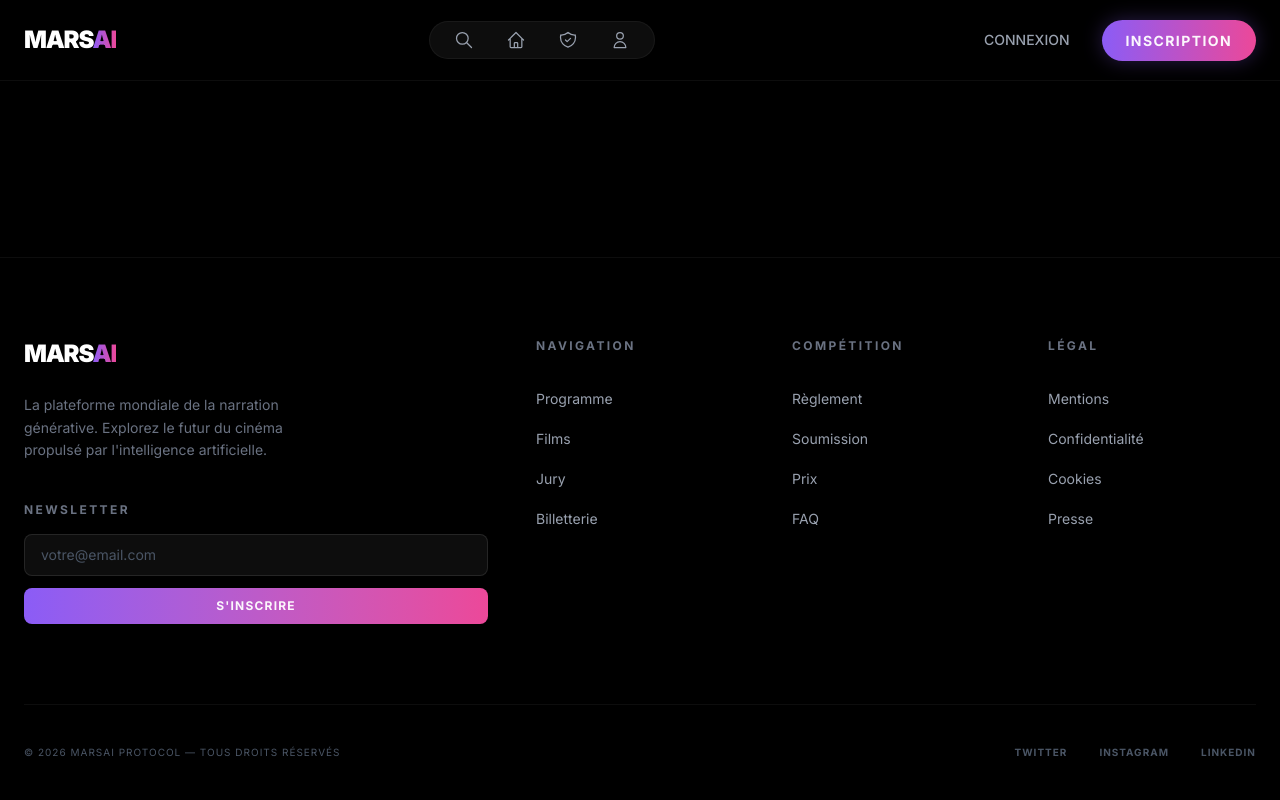
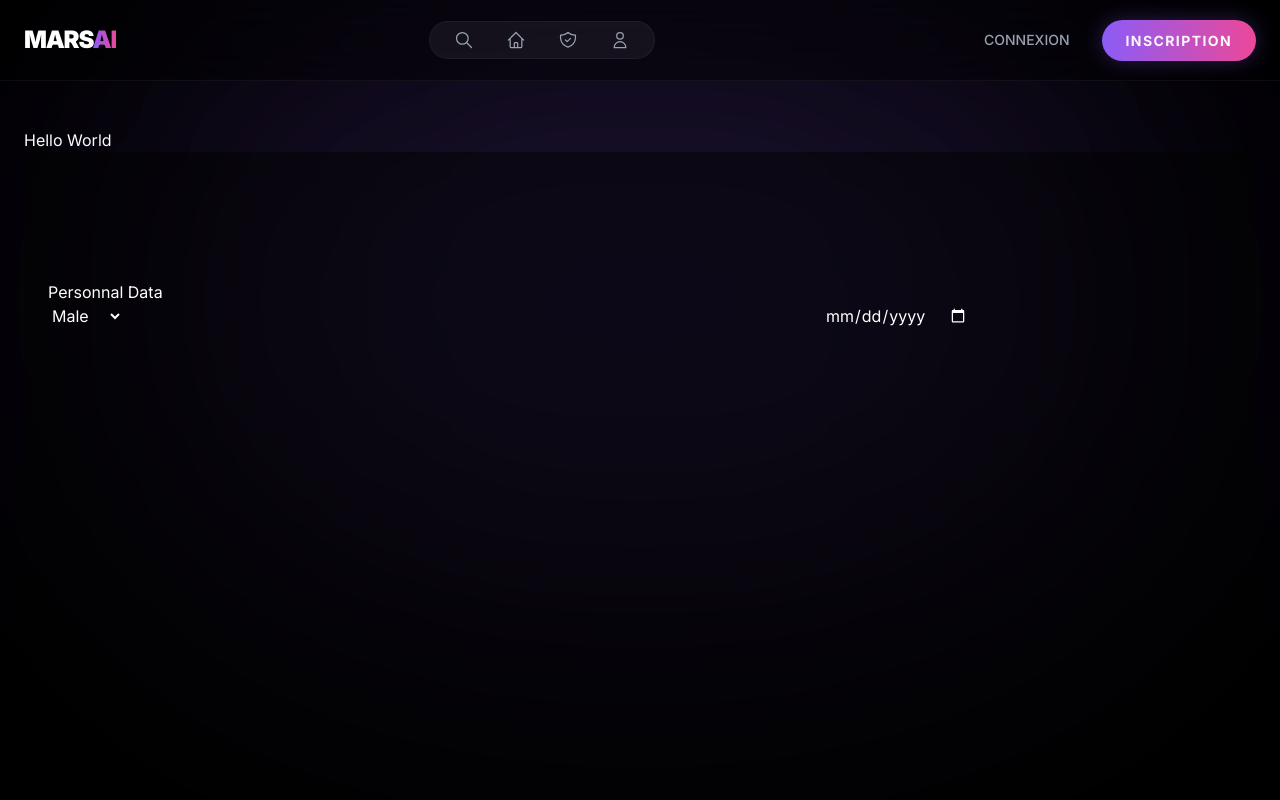
Before and after one commit to YusufByn/MarsAi, a React app in the folder frontend/: page /formsubmission in a window 1280 px wide. Shown: the top 800 px of the page. Built offline with nearby package versions, Linux system fonts and the light colour scheme; no server answers; the HTML template or start-up script is replaced by a standard one.

Commit message:
commit 1.0 Form Submission pending

```diff
--- a/frontend/src/App.jsx
+++ b/frontend/src/App.jsx
@@ -1,6 +1,7 @@
 import React from 'react';
 import { BrowserRouter, Routes, Route } from 'react-router-dom';
 import HomePage from './pages/HomePage';
+import FormDirector from './pages/user/FormDirector';
 import JuryDetails from './pages/user/JuryDetails';
 import AllJury from './pages/user/AllJury';
 import NewsletterAdmin from './pages/admin/NewsletterAdmin';
@@ -18,6 +19,7 @@ function App() {
             <Route path="/jury" element={<AllJury />} />
             <Route path="/jury/profil/:id" element={<JuryDetails />} />
             <Route path="/admin/newsletter" element={<NewsletterAdmin />} />
+            <Route path="/formsubmission" element={<FormDirector />} />
           </Routes>
         </main>
         <Footer />
--- /dev/null
+++ b/frontend/src/components/Form/ParticipationSubmission1.jsx
@@ -0,0 +1,31 @@
+import React, { useEffect, useState } from 'react';
+import { useNavigate } from 'react-router-dom';
+
+const ParticipationSubmission1 = () => {
+  const navigate = useNavigate();
+
+  return (
+    <div className="min-h-screen bg-black text-white pt-32 pb-20">
+
+      <div className="fixed top-0 left-1/2 -translate-x-1/2 w-[1000px] h-[600px] bg-mars-primary/10 blur-[150px] rounded-full pointer-events-none z-0"></div>
+
+      <div className="relative z-10 max-w-[1440px] mx-auto px-6">
+        <h2>Personnal Data</h2>
+          <form action="" method="get">
+            <select name="Gender" id="Gender">
+              <option value="Male">Male</option>
+              <option value="Female">Female</option>
+              <option value="They">They</option>
+            </select>
+            <input type="text" name="FirstName" id="FirstName" />
+            <input type="text" name="LastName" id="LastName"/>
+            <input type="email" name="email" id="email" />
+            <input type="date" name="birthday" id="birthday" />
+          </form>
+
+      </div>
+    </div>
+  );
+};
+
+export default ParticipationSubmission1;
--- a/frontend/src/pages/HomePage.jsx
+++ b/frontend/src/pages/HomePage.jsx
@@ -105,7 +105,7 @@ const HomePage = () => {
           </p>
 
           <div className="flex flex-col md:flex-row items-center justify-center gap-12">
-            <button className="mars-button-primary">
+            <button className="mars-button-primary"  onClick={() => navigate('/formsubmission')}>
               SOUMETTRE MON FILM
             </button>
 
--- /dev/null
+++ b/frontend/src/pages/user/FormDirector.jsx
@@ -0,0 +1,22 @@
+import React, { useEffect, useState } from 'react';
+import { useNavigate } from 'react-router-dom';
+import ParticipationSubmission1 from '../../components/Form/ParticipationSubmission1';
+
+const FormDirector = () => {
+  const navigate = useNavigate();
+
+  return (
+    <div className="min-h-screen bg-black text-white pt-32 pb-20">
+      <div className="fixed top-0 left-1/2 -translate-x-1/2 w-[1000px] h-[600px] bg-mars-primary/10 blur-[150px] rounded-full pointer-events-none z-0"></div>
+
+      <div className="relative z-10 max-w-[1440px] mx-auto px-6">
+        <h1>Hello World</h1>
+            <div>
+                <ParticipationSubmission1/>
+            </div>
+      </div>
+    </div>
+  );
+};
+
+export default FormDirector;
```
